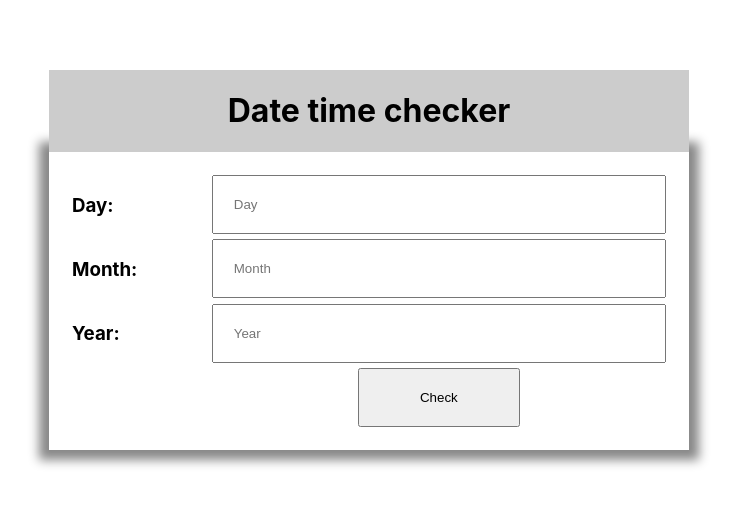
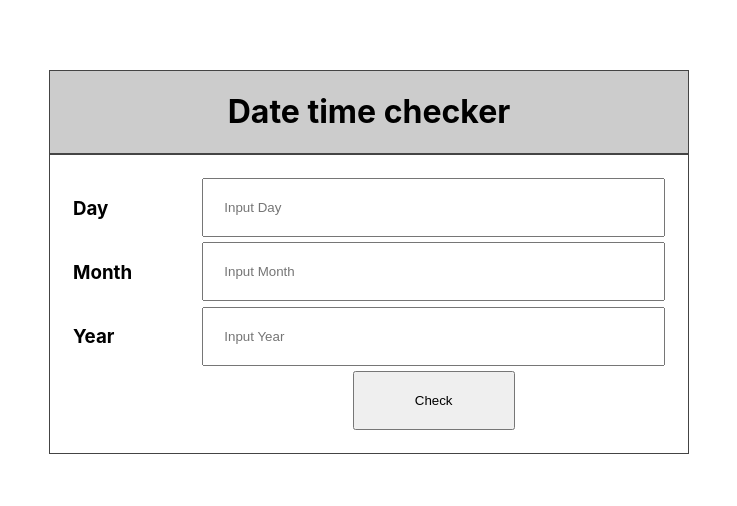
Before and after one commit to nawhoangnguyen/DateTimeChecker, a React (Create React App) app: page / in a window 1280 px wide. Shown: the top 506 px of the page, without its empty margins (271-1008 px from the left). Built offline with nearby package versions, Linux system fonts and the light colour scheme.

Commit message:
change a little bit css

```diff
--- a/src/DateValidator.js
+++ b/src/DateValidator.js
@@ -62,21 +62,23 @@ const DateValidator = () => {
             display: 'flex',
             flexDirection: 'column',
             justifyContent: 'center',
-            alignItems: 'center'
+            alignItems: 'center',
+
         }}>
 
-            <table style={{width: '50%', boxShadow: '0 0 10px 10px #888888', padding: '20px', marginTop: '70px'}}>
-                <caption style={{backgroundColor:'#ccc'}}><h1>Date time checker</h1></caption>
+            <table style={{width: '50%',  padding: '20px', marginTop: '70px',   border: '1px solid #444'
+              }}>
+                <caption style={{backgroundColor:'#ccc', border: '1px solid #444'}}><h1>Date time checker</h1></caption>
 
                 <tr>
                     <td>
-                        <h3>Day: </h3>
+                        <h3>Day </h3>
                     </td>
                     <td style={{display: 'flex', flexWrap: 'wrap'}}>
                         <input
                             style={{width: '100%', padding: '20px'}}
                             type="text"
-                            placeholder="Day"
+                            placeholder="Input Day"
                             value={day}
                             onChange={(e) => setDay(e.target.value)}
                         />
@@ -85,13 +87,13 @@ const DateValidator = () => {
 
                 <tr>
                     <td>
-                        <h3>Month: </h3>
+                        <h3>Month </h3>
                     </td>
                     <td style={{display: 'flex', flexWrap: 'wrap'}}>
                         <input
                             style={{width: '100%', padding: '20px'}}
                             type="text"
-                            placeholder="Month"
+                            placeholder="Input Month"
                             value={month}
                             onChange={(e) => setMonth(e.target.value)}
                         />
@@ -99,13 +101,13 @@ const DateValidator = () => {
                 </tr>
                 <tr>
                     <td>
-                        <h3>Year: </h3>
+                        <h3>Year </h3>
                     </td>
                     <td style={{display: 'flex', flexWrap: 'wrap'}}>
                         <input
                             style={{width: '100%', padding: '20px'}}
                             type="text"
-                            placeholder="Year"
+                            placeholder="Input Year"
                             value={year}
                             onChange={(e) => setYear(e.target.value)}
                         />
```
